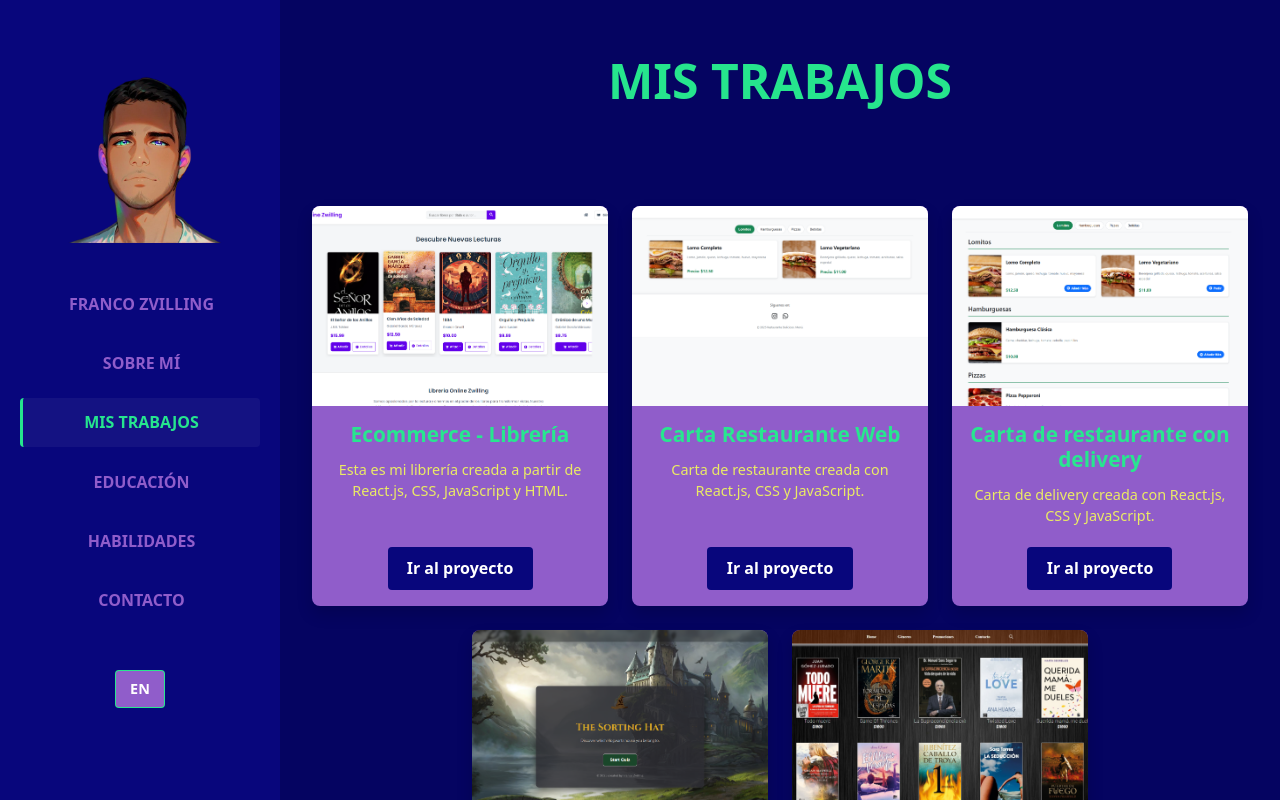
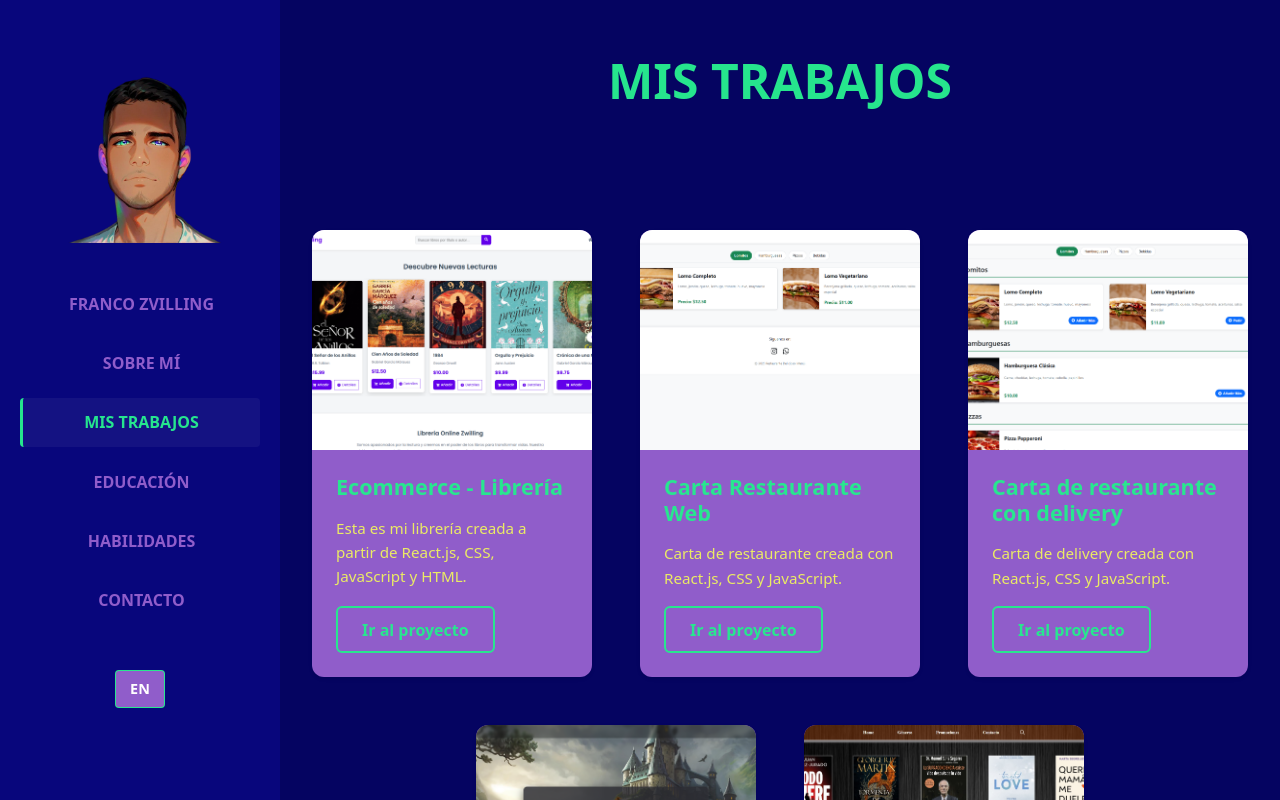
Before and after one commit to FrancoZvilling/Portafolio, a React (Create React App) app: page /mistrabajos in a window 1280 px wide. Shown: the top 800 px of the page. Built offline with nearby package versions, Linux system fonts and the light colour scheme.

Commit message:
portfolio mayo 2025

```diff
--- a/src/componentes/carta/carta.css
+++ b/src/componentes/carta/carta.css
@@ -1,69 +1,90 @@
+/* src/componentes/carta/carta.css */
 .project-card {
-  width: 100%; /* La carta ocupará el 100% del ancho de su columna contenedora */
-  max-width: 22em; /* Mantenemos un ancho máximo para que no se estire demasiado en columnas muy anchas. Puedes ajustar este valor. */
+  width: 100%;
+  max-width: 24em; /* Ligeramente más ancho si se desea, o mantener 22em */
   background-color: var(--color-secondary-accent);
-  border: none;
-  border-radius: 8px;
-  margin-left: auto; /* Centrará la carta dentro de su columna si max-width es menor que el ancho de la columna */
+  border: none; /* Mantenemos sin borde explícito */
+  border-radius: 12px; /* Bordes un poco más redondeados para un look moderno */
+  margin-left: auto;
   margin-right: auto;
-  /* margin-bottom: 2rem;  Si usas g-4 en la row, este margin-bottom podría ser redundante o causar doble espaciado vertical.
-                           Prueba con y sin él. Si no usas g-4 o similar, mantenlo.
-                           Para Bootstrap 5 con g-4, es mejor quitarlo o reducirlo para evitar exceso de espacio.
-                           Si lo dejas, Bootstrap 5 con g-4 (que añade padding) y este margin-bottom se sumarán.
-                           Si no usas g-4, este margin-bottom es crucial para el espacio vertical.
-                           Vamos a comentarlo por ahora asumiendo que g-4 está activo.
-  */
-  margin-bottom: 0; /* Si usas g-4 en la row, el espaciado vertical lo maneja el gutter de la row. */
-                     /* Si las cartas no se espacian verticalmente, descomenta la línea de arriba y comenta esta. */
-  transition: transform 0.2s ease-in-out, box-shadow 0.2s ease-in-out;
-  display: flex; /* Necesario para que h-100 funcione correctamente con Card.Body flex-column */
-  flex-direction: column; /* Alinea el contenido de la carta verticalmente */
+  margin-bottom: 0; /* Controlado por g-4 en la row */
+  transition: transform 0.3s ease-in-out, box-shadow 0.3s ease-in-out;
+  display: flex;
+  flex-direction: column;
+  overflow: hidden; /* Importante para contener efectos de imagen en hover */
 }
 
 .project-card:hover {
-    transform: translateY(-5px);
-    box-shadow: 0 8px 16px rgba(0,0,0,0.2);
+  transform: translateY(-8px); /* Un poco más de "lift" */
+  box-shadow: 0 12px 24px rgba(0,0,0,0.25); /* Sombra más pronunciada en hover */
+}
+
+.project-card-img-container {
+  width: 100%;
+  overflow: hidden; /* Clave para el efecto de zoom en la imagen sin que desborde */
+  /* Opcional: definir un aspect-ratio para consistencia si las imágenes varían mucho */
+  /* aspect-ratio: 16 / 10; */
 }
 
 .project-card-img {
   width: 100%;
-  height: 200px; /* Reducimos un poco la altura, ajusta a tu gusto */
+  height: 220px; /* Altura de la imagen, puedes ajustarla */
   object-fit: cover;
-  border-top-left-radius: 8px;
-  border-top-right-radius: 8px;
+  /* No necesitamos border-radius aquí si .project-card tiene overflow:hidden y .project-card-img-container */
+  transition: transform 0.4s cubic-bezier(0.25, 0.46, 0.45, 0.94), filter 0.4s ease-out; /* Transición más suave para el zoom y filtro */
 }
+
+.project-card:hover .project-card-img {
+  transform: scale(1.05); /* Zoom sutil a la imagen en hover de la carta */
+  filter: brightness(0.9); /* Oscurece ligeramente la imagen para que el texto (si estuviera encima) resalte más, o solo por estética */
+}
+
+/* Card.Body ya tiene d-flex flex-column desde el JSX y p-4 */
 
 .project-card-title {
   color: var(--color-primary-accent);
-  font-weight: bold;
-  text-align: center;
-  margin-bottom: 0.75rem;
-  font-size: 1.3rem; /* Ligeramente más pequeño, ajusta a tu gusto */
+  font-weight: 600; /* Ligeramente menos bold que 700, o mantener bold */
+  text-align: left; /* Título alineado a la izquierda */
+  font-size: 1.35rem; /* Un poco más grande */
+  /* margin-bottom: 0.75rem; ya está en el JSX como mb-3 (que es 1rem por defecto en BS5) */
 }
 
 .project-card-text {
   color: var(--color-tertiary-accent);
-  text-align: center;
-  font-size: 0.9rem; /* Ligeramente más pequeño, ajusta a tu gusto */
-  margin-bottom: 1.25rem;
-  /* flex-grow: 1; ya está en Card.Body, no es necesario aquí explícitamente si Card.Body es flex */
+  text-align: left; /* Texto alineado a la izquierda */
+  font-size: 0.95rem; /* Ligeramente más grande */
+  line-height: 1.6;
+  /* margin-bottom: 1.25rem; ya está en el JSX como mb-3 */
 }
 
 .btn-project-link {
-  background-color: var(--color-background-medium);
-  color: white;
-  border: none;
-  padding: 0.6em 1.2em; /* Ligeramente más pequeño */
+  background-color: transparent; /* Botón transparente inicialmente */
+  color: var(--color-primary-accent); /* Color del texto del botón */
+  border: 2px solid var(--color-primary-accent); /* Borde con color primario */
+  padding: 0.6em 1.5em; /* Padding ajustado */
   text-decoration: none;
-  border-radius: 0.25em;
-  font-weight: bold;
+  border-radius: 6px; /* Bordes del botón */
+  font-weight: 600;
   text-align: center;
-  display: inline-block;
-  transition: background-color 0.2s ease, color 0.2s ease;
-  /* align-self-center y mt-auto ya están en el JSX, lo cual es bueno */
+  display: inline-block; /* O block si quieres que ocupe todo el ancho disponible */
+  transition: background-color 0.25s ease, color 0.25s ease, transform 0.15s ease;
+  align-self: flex-start; /* Asegura alineación a la izquierda */
+  /* width: auto; /* Por defecto para inline-block */
 }
 
 .btn-project-link:hover {
-  background-color: var(--color-background-dark);
-  color: var(--color-primary-accent);
+  background-color: var(--color-primary-accent); /* Fondo cambia al color primario */
+  color: var(--color-background-medium); /* Texto del botón cambia para contraste */
+  transform: translateY(-2px); /* Pequeño efecto de elevación */
 }
+
+/* Si en pantallas pequeñas quieres centrar el contenido de la card de nuevo */
+@media (max-width: 767.98px) {
+  .project-card-title,
+  .project-card-text {
+    text-align: center;
+  }
+  .btn-project-link {
+    align-self: center; /* Centrar el botón en móvil */
+  }
+}
--- a/src/componentes/carta/carta.jsx
+++ b/src/componentes/carta/carta.jsx
@@ -7,7 +7,11 @@
   const { t } = useLanguage();
 
   return (
-    <Card className="project-card h-100 shadow">
+    // h-100 y d-flex ya están en el div padre en MisTrabajos.jsx para align-items-stretch
+    // Así que la carta individual puede ser un poco más flexible si es necesario.
+    // Mantenemos h-100 aquí para asegurar que el Card.Body se expanda bien con flex-column
+    <Card className="project-card h-100 shadow-sm"> {/* Cambiado shadow a shadow-sm para un look base más sutil, el hover lo hará más pronunciado */}
+      <div className="project-card-img-container">
         <Card.Img
           variant="top"
           src={img}
@@ -15,16 +19,17 @@
           loading="lazy"
           className="project-card-img"
         />
-      <Card.Body className='d-flex flex-column'>
-        <Card.Title as="h3" className='project-card-title'>{titulo}</Card.Title>
-        <Card.Text className='project-card-text flex-grow-1'>
+      </div>
+      <Card.Body className='d-flex flex-column p-4'> {/* Aumentamos el padding interno */}
+        <Card.Title as="h3" className='project-card-title mb-3'>{titulo}</Card.Title> {/* Añadido mb-3 */}
+        <Card.Text className='project-card-text flex-grow-1 mb-3'> {/* Añadido mb-3 */}
           {descripcion}
         </Card.Text>
         <a
             href={linkProyecto}
             target="_blank"
             rel="noopener noreferrer"
-            className="btn-project-link mt-auto align-self-center"
+            className="btn-project-link mt-auto align-self-start" // Cambiado align-self-center a align-self-start y ajustaremos el ancho
         >
           {t('carta.goToProject')}
         </a>
--- a/src/componentes/misTrabajos/misTrabajos.css
+++ b/src/componentes/misTrabajos/misTrabajos.css
@@ -1,13 +1,18 @@
+/* src/componentes/misTrabajos/misTrabajos.css */
 .misTrabajos-section {
     display: flex;
     flex-direction: column;
-    justify-content: center;
+    /* justify-content: center; /* Lo quitamos si queremos que el contenido empiece desde arriba */
     flex-grow: 1;
-    padding-top: 2rem; /* Espacio adicional arriba */
-    padding-bottom: 2rem; /* Espacio adicional abajo */
+    padding-top: 2rem;
+    padding-bottom: 3rem; /* Un poco más de padding abajo para que no quede pegado al footer si lo hubiera */
 }
 
-/* .mis_trabajos_1 usa .section-title y text-center en JSX */
-.mis_trabajos_1 {
-   margin-bottom: 2em !important; /* Más espacio antes de las cartas */
+.mis_trabajos_1 { /* Ya usa .section-title y text-center en JSX */
+   margin-bottom: 2.5em !important; /* Un poco más de espacio antes de las cartas */
 }
+
+/* Estilos adicionales para el contenedor de cartas si son necesarios */
+/* .row.justify-content-center { */
+  /* Si necesitas algún ajuste específico para este row que no puedas hacer con clases de Bootstrap */
+/* } */
--- a/src/componentes/misTrabajos/misTrabajos.jsx
+++ b/src/componentes/misTrabajos/misTrabajos.jsx
@@ -7,8 +7,8 @@
 function MisTrabajos() {
     const { t, tArray } = useLanguage();
 
-    // Datos base de los proyectos (imágenes y links son fijos)
-    const proyectosBase = [
+    // ... (tu lógica para proyectosBase y proyectosTraducidosTextos se mantiene igual) ...
+     const proyectosBase = [ // Asegúrate que estos datos coinciden con los que tenías
         {
             img: "/images/library.png",
             linkProyecto: "https://libreriaonlinezwilling.netlify.app/"
@@ -31,10 +31,8 @@
         }
     ];
 
-    // Obtenemos los títulos y descripciones traducidos del array 'misTrabajos.projects'
     const proyectosTraducidosTextos = tArray('misTrabajos.projects');
 
-    // Combinamos los textos traducidos con los datos base
     const proyectos = proyectosBase.map((proyectoBase, index) => {
         const textoTraducido = proyectosTraducidosTextos[index] || { titulo: "Project", descripcion: "Description missing" };
         return {
@@ -44,6 +42,7 @@
         };
     });
 
+
     return (
         <section className="misTrabajos-section container-fluid">
             <div className="row justify-content-center">
@@ -52,8 +51,10 @@
                 </div>
             </div>
 
-            <div className="row justify-content-center g-4"> {/* g-2 a g-4 para más espacio */}
+            {/* Usamos g-4 o g-md-5 para más espaciado en desktop si se desea */}
+            <div className="row justify-content-center g-4 g-lg-5">
                 {proyectos.map((proyecto, index) => (
+                    // d-flex y align-items-stretch son importantes para que las cartas tengan la misma altura si su contenido varía
                     <div key={index} className="col-12 col-md-6 col-lg-4 d-flex align-items-stretch">
                         <Carta
                             img={proyecto.img}
```
Lines whose indentation alone changed are shown as unchanged.
